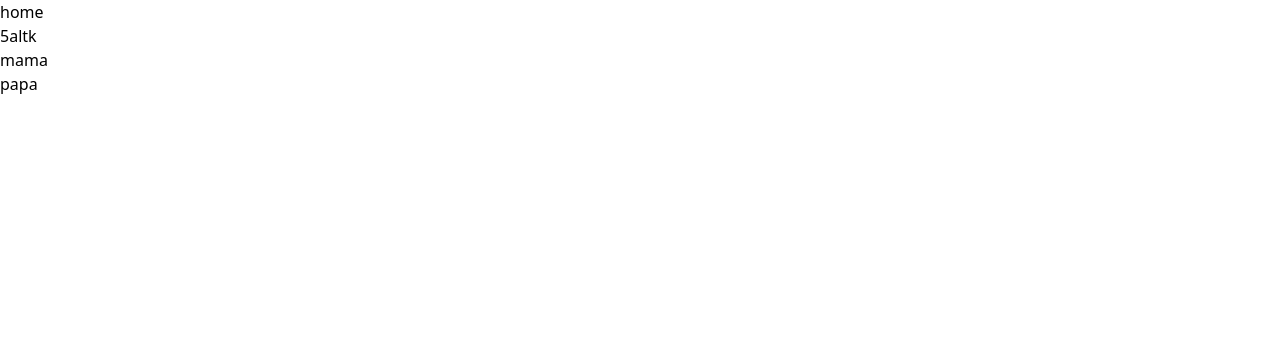
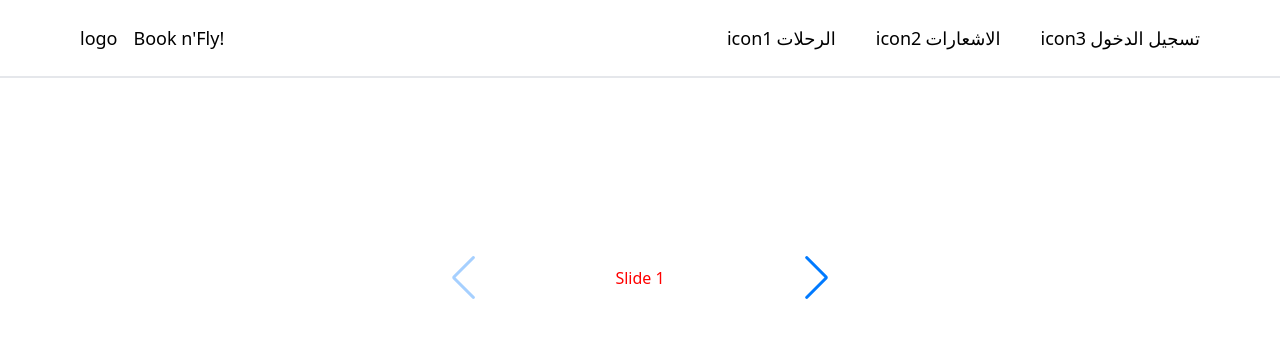
Before and after one commit to Jeyenore26/Flights, a Next.js app in the folder frontend/: page / in a window 1280 px wide. Shown: the top 338 px of the page. Built offline with nearby package versions, Linux system fonts and the light colour scheme.

Commit message:
nav and shitty ahh slider

```diff
--- a/frontend/components/NavBar.tsx
+++ b/frontend/components/NavBar.tsx
@@ -1,12 +1,27 @@
-import React from 'react'
+import Link from "next/link";
+import React from "react";
 
 export default function NavBar() {
   return (
-    <ul>
-      <li> home </li>
-      <li> 5altk </li>
-      <li> mama </li>
-      <li> papa </li>
-    </ul>
-  )
+    <div className="border-b-2 py-6 flex justify-between">
+      <div className=" ml-3 md:ml-[5rem] flex space-x-4">
+        <h1 className="text-lg font-medium">logo</h1>
+        <h1 className="text-lg font-medium">Book n'Fly!</h1>
+      </div>
+      <ul className=" space-x-5 lg:space-x-10 flex mr-3 md:mr-[5rem] font-light text-md md:text-lg">
+        <Link href="/" className="space-x-1 flex">
+          <p>icon1</p>
+          <li className="navBtn hidden sm:block"> الرحلات </li>
+        </Link>
+        <Link href="/" className="space-x-1 flex">
+          <p>icon2</p>
+          <li className="navBtn hidden sm:block"> الاشعارات </li>
+        </Link>
+        <Link href="/" className="flex space-x-1">
+          <p>icon3</p>
+          <li className="navBtn hidden sm:block"> تسجيل الدخول </li>
+        </Link>
+      </ul>
+    </div>
+  );
 }
--- /dev/null
+++ b/frontend/components/Slider.tsx
@@ -0,0 +1,27 @@
+import React, { useRef, useState } from "react";
+import { Swiper, SwiperSlide } from "swiper/react";
+import "swiper/css";
+import "swiper/css/navigation";
+import { Navigation } from "swiper";
+
+export default function App() {
+  return (
+    <>
+      <Swiper
+        navigation={true}
+        modules={[Navigation]}
+        className="h-[400px] w-[400px]"
+      >
+        <SwiperSlide className="slides">Slide 1</SwiperSlide>
+        <SwiperSlide className="slides">Slide 2</SwiperSlide>
+        <SwiperSlide className="slides">Slide 3</SwiperSlide>
+        <SwiperSlide className="slides">Slide 4</SwiperSlide>
+        <SwiperSlide className="slides">Slide 5</SwiperSlide>
+        <SwiperSlide className="slides">Slide 6</SwiperSlide>
+        <SwiperSlide className="slides">Slide 7</SwiperSlide>
+        <SwiperSlide className="slides">Slide 8</SwiperSlide>
+        <SwiperSlide className="slides">Slide 9</SwiperSlide>
+      </Swiper>
+    </>
+  );
+}
--- a/frontend/package.json
+++ b/frontend/package.json
@@ -9,6 +9,7 @@
     "next": "latest",
     "react": "18.2.0",
     "react-dom": "18.2.0",
+    "swiper": "^8.4.5",
     "zustand": "^4.1.4"
   },
   "devDependencies": {
--- a/frontend/pages/index.tsx
+++ b/frontend/pages/index.tsx
@@ -1,19 +1,21 @@
-import type { NextPage } from 'next'
-import Head from 'next/head'
-import Image from 'next/image'
-import NavBar from '../components/NavBar'
+import type { NextPage } from "next";
+import Head from "next/head";
+import Image from "next/image";
+import NavBar from "../components/NavBar";
+import Slider from "../components/Slider";
 const Home: NextPage = () => {
   return (
-    <div >
+    <div>
       <Head>
-        <title className='cairo_black_title'>الصفحة الرئيسية</title>
+        <title className="cairo_black_title">الصفحة الرئيسية</title>
         <meta name="viewport" content="initial-scale=1.0, width=device-width" />
       </Head>
       <nav>
         <NavBar />
       </nav>
+      <Slider />
     </div>
-  )
-}
+  );
+};
 
-export default Home
+export default Home;
--- a/frontend/styles/globals.css
+++ b/frontend/styles/globals.css
@@ -4,52 +4,69 @@
 
 @font-face {
   font-family: "CairoBold";
-    src: local("CairoBold"), url("../fonts/cairo/Cairo-Bold.ttf") format("truetype");
+  src: local("CairoBold"),
+    url("../fonts/cairo/Cairo-Bold.ttf") format("truetype");
 }
 
 @font-face {
   font-family: "CairoExtraBold";
-    src: local("CairoExtraBold"), url("../fonts/cairo/Cairo-ExtraBold.ttf") format("truetype");
+  src: local("CairoExtraBold"),
+    url("../fonts/cairo/Cairo-ExtraBold.ttf") format("truetype");
 }
 
 @font-face {
   font-family: "CairoExtraLight";
-    src: local("CairoExtraLight"), url("../fonts/cairo/Cairo-ExtraLight.ttf") format("truetype");
+  src: local("CairoExtraLight"),
+    url("../fonts/cairo/Cairo-ExtraLight.ttf") format("truetype");
 }
 
 @font-face {
   font-family: "CairoLight";
-    src: local("CairoLight"), url("../fonts/cairo/Cairo-Light.ttf") format("truetype");
+  src: local("CairoLight"),
+    url("../fonts/cairo/Cairo-Light.ttf") format("truetype");
 }
 
 @font-face {
   font-family: "CairoMedium";
-    src: local("CairoMedium"), url("../fonts/cairo/Cairo-Medium.ttf") format("truetype");
+  src: local("CairoMedium"),
+    url("../fonts/cairo/Cairo-Medium.ttf") format("truetype");
 }
 
 @font-face {
   font-family: "CairoRegular";
-    src: local("CairoRegular"), url("../fonts/cairo/Cairo-Regular.ttf") format("truetype");
+  src: local("CairoRegular"),
+    url("../fonts/cairo/Cairo-Regular.ttf") format("truetype");
 }
 
 @font-face {
   font-family: "CairoSemiBold";
-    src: local("CairoSemiBold"), url("../fonts/cairo/Cairo-SemiBold.ttf") format("truetype");
+  src: local("CairoSemiBold"),
+    url("../fonts/cairo/Cairo-SemiBold.ttf") format("truetype");
 }
 
 @font-face {
   font-family: "CairoBlack";
-    src: local("CairoSemiBold"), url("../fonts/cairo/Cairo-Black.ttf") format("truetype");
+  src: local("CairoSemiBold"),
+    url("../fonts/cairo/Cairo-Black.ttf") format("truetype");
 }
-
 
 .cairo_semibold_title {
   font-family: "CairoSemiBold", sans-serif;
-
-
 }
 
 .cairo_black_title {
   font-family: "CairoBlack", sans-serif;
+}
 
+@layer components {
+  .navBtn:hover {
+    color: red;
+    transition-duration: 0.2s;
   }
+  .slides {
+    display: flex;
+    align-items: center;
+    justify-content: center;
+    color: red;
+  }
+}
```
Also changed, not shown: 1 other file (tests, documents, lock files or other folders). Lines whose indentation alone changed are shown as unchanged.
